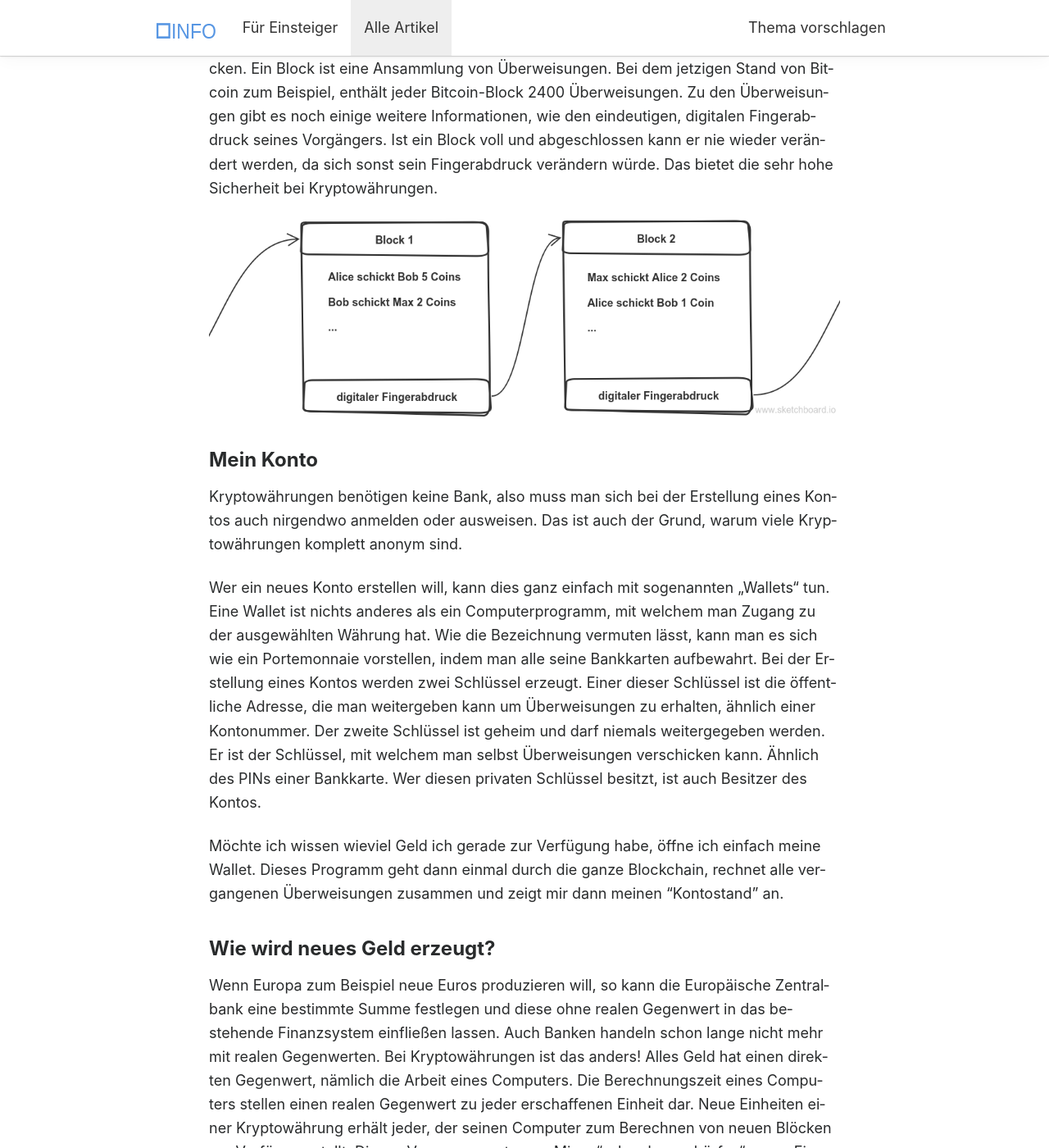
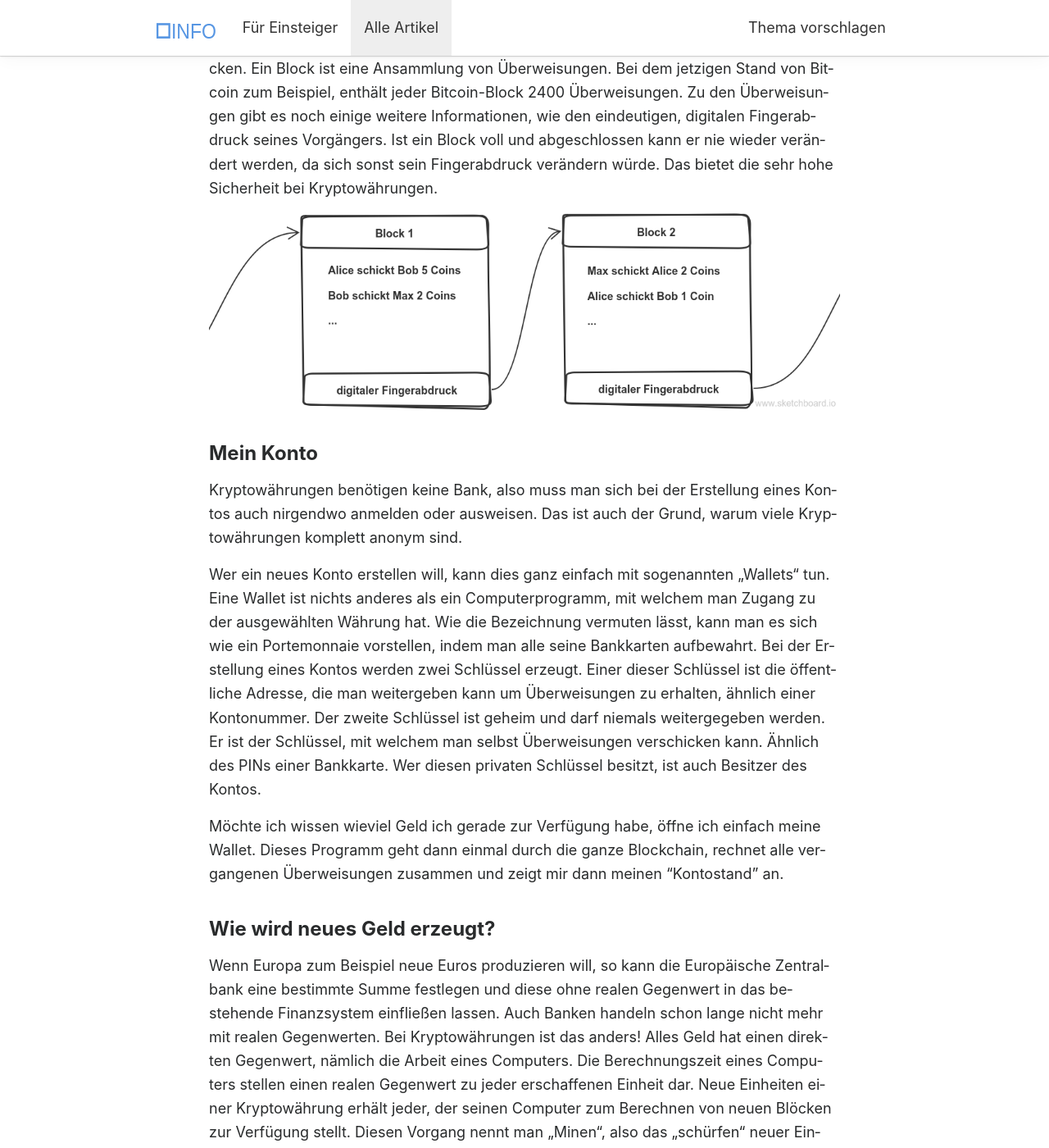
Before and after one commit to jossamarm/blockinfo.de, a Jekyll site: the page built from _posts/2017-07-20-crytocurrencies.md, in a window 1280 px wide and 1400 px high, scrolled down 1216 px. Shown: the whole window at 82% size. Built offline with Jekyll 4.4.1, drawn with Linux system fonts in a browser that asks for light colours; nearby versions of some CDN libraries; comment, search, counter and statistics services are not loaded.

Commit message:
fix layouting post

```diff
--- a/_layouts/post.html
+++ b/_layouts/post.html
@@ -26,7 +26,6 @@
       <div class="col-md-12 col-lg-10 post-content">
 
         {{ content }}
-        <br>
         <div id="post-feedback" class="hidden-print">
           <span>Artikel verständlich?</span>
           <button onclick="sendFeedback(event, 'up')">👍</button>
--- a/assets/css/_feedback.scss
+++ b/assets/css/_feedback.scss
@@ -5,7 +5,6 @@
   right: 0;
   bottom: 0;
   padding: 7px;
-  border-top: 2px solid #DDD;
   z-index: 999;
 }
 
--- a/assets/css/_post.scss
+++ b/assets/css/_post.scss
@@ -13,7 +13,7 @@
 
   > p,
   > ul {
-    margin-bottom: 1.5rem;
+    margin-bottom: 1rem;
 
     -webkit-hyphens: auto;
     -ms-hyphens: auto;
```
